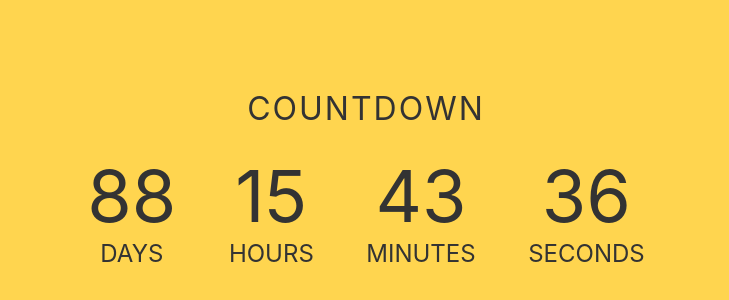
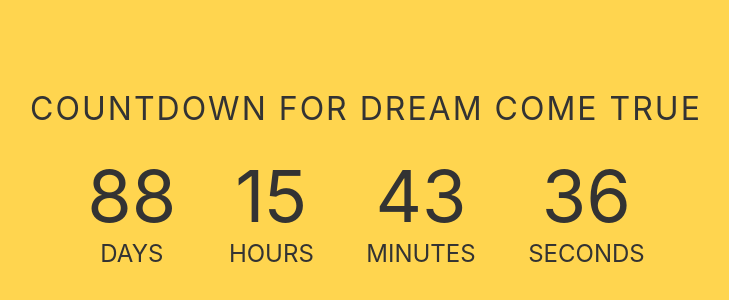
Before and after one commit to makrishna/HappyTimer, a plain HTML site: page index.html in a window 1280 px wide. Shown: the part 210-510 px from the top of the page, without its empty margins (274-1003 px from the left). Drawn offline with Linux system fonts and the light colour scheme.

Commit message:
initial files

```diff
--- a/index.html
+++ b/index.html
@@ -3,7 +3,7 @@
 </head>
 <body>
 <div class="container">
-    <h1 id="headline">Countdown</h1>
+    <h1 id="headline">Countdown For Dream Come True</h1>
     <div id="countdown">
         <ul>
             <li><span id="days"></span>days</li>
```
